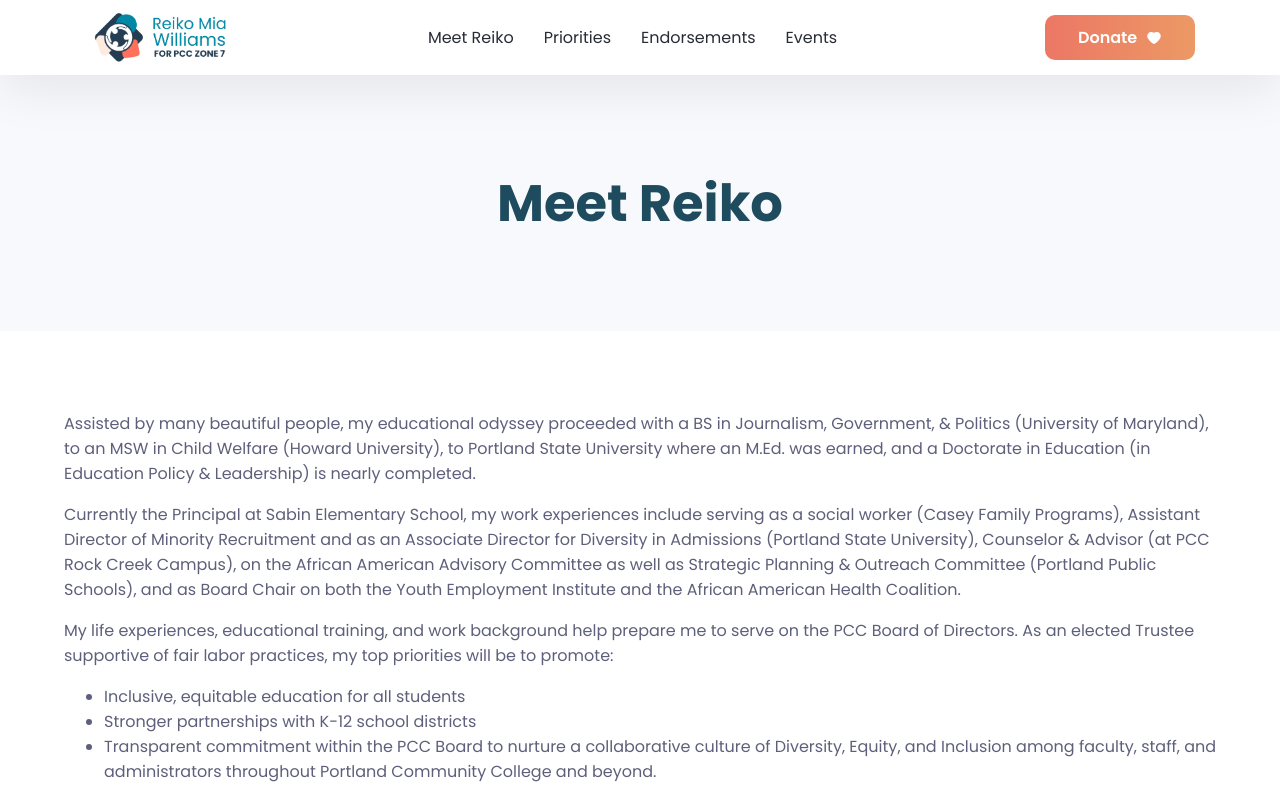
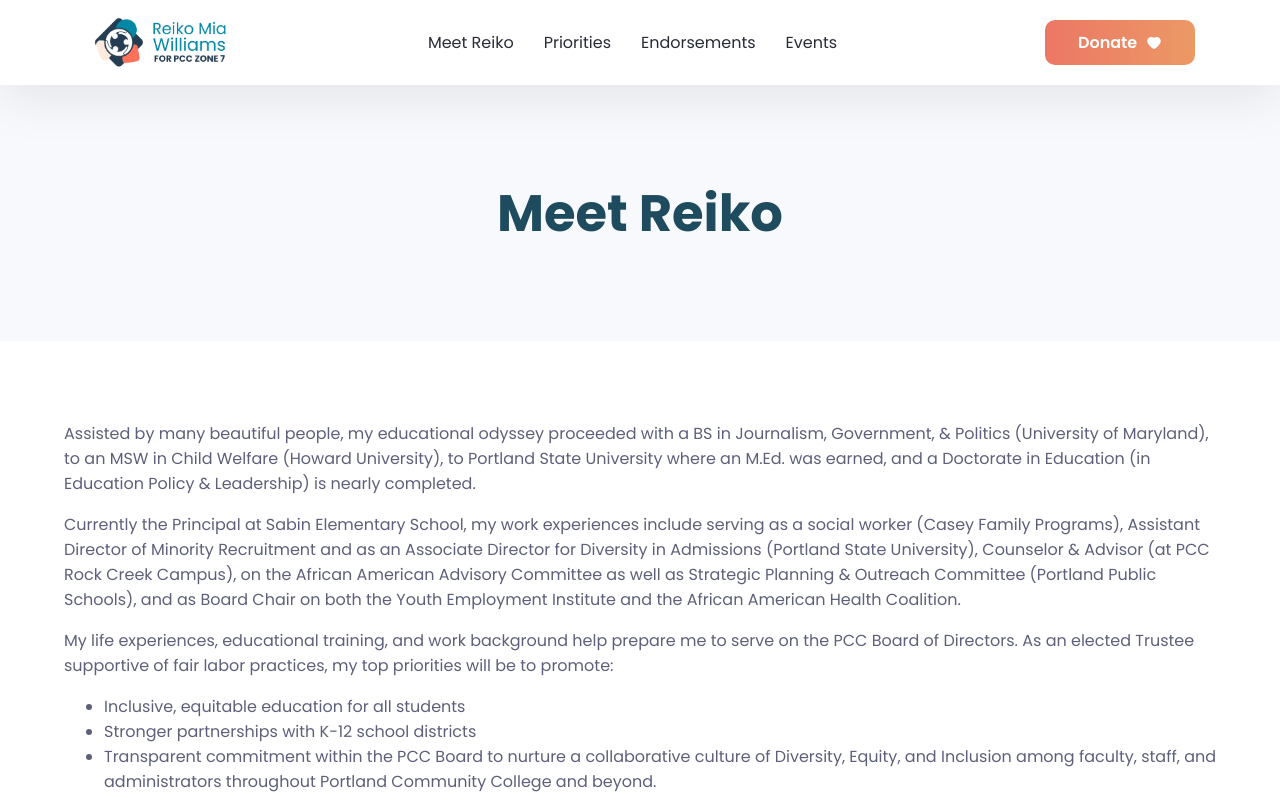
Before and after one commit to bmediax/reikoforpcc, a React (Create React App) app: page /meet-reiko in a window 1280 px wide. Shown: the top 800 px of the page. Built offline with nearby package versions, Linux system fonts and the light colour scheme.

Commit message:
Nav Height Increased

```diff
--- a/src/styles/_base.scss
+++ b/src/styles/_base.scss
@@ -40,6 +40,7 @@
   left:0;
   z-index:10;
   background:variables.getColor(base);
+  padding: 10px 0px;
   box-shadow:0px 15px 50px rgba(0, 0, 0, 0.08);
 
   .nav-wrapper {
@@ -54,7 +55,7 @@
     }
 
     .logo-contain {
-      padding:5px 0px;
+      // padding:5px 0px;
       #logo {
         img, source {
           max-height:65px !important;
```
